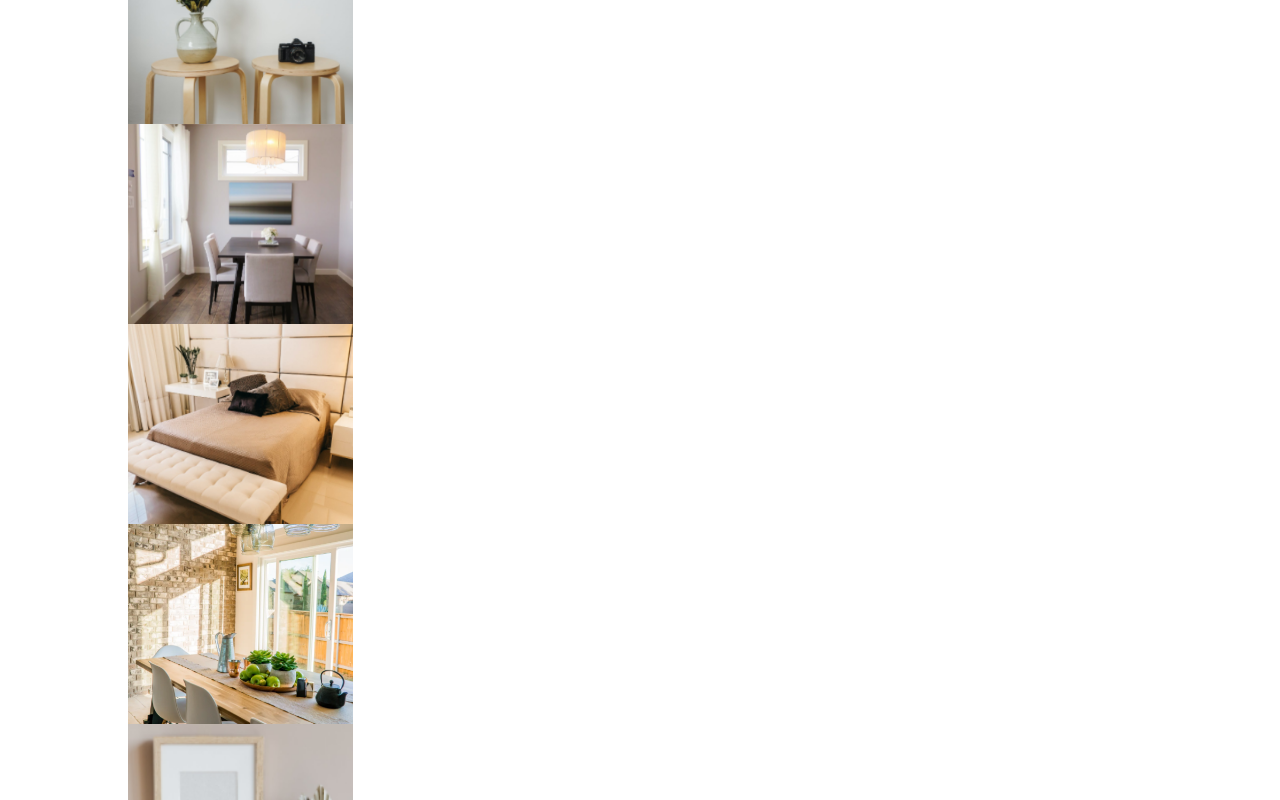
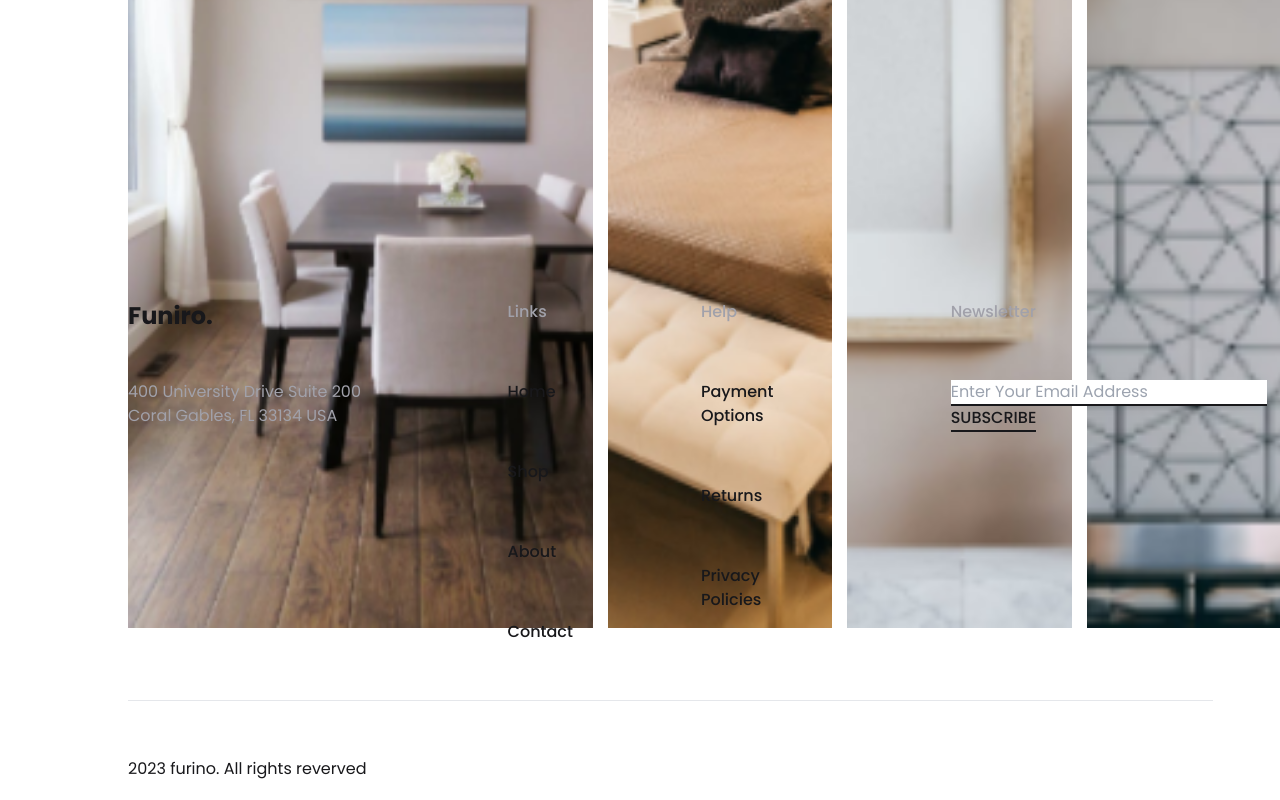
Before and after one commit to LizNgoNgoc/internetShop, a React (Create React App) app in the folder my-app/: page / in a window 1280 px wide. Shown: the part 4460-5260 px from the top of the page. Built offline with nearby package versions, Linux system fonts and the light colour scheme.

Commit message:
add grid changes

```diff
--- a/my-app/src/Components/FunitureContainer/FurnitureContainer.jsx
+++ b/my-app/src/Components/FunitureContainer/FurnitureContainer.jsx
@@ -7,13 +7,9 @@ export default function FurnitureContainer(){
 
 
 
-    return <div className="grid grid-flow-row">
+    return <div className="grid_mosaic">
         {arr.map((item, index) => {
-            return <div className="grid_mosaic" key={index}>
-                <div className={item}>
-                    <img src={item} alt="pic" className="" />
-                </div>
-            </div>
+            return <img src={item.img} alt="pic" key={index} className={item.className} />
         })}
     </div>
 
--- a/my-app/src/Components/FunitureContainer/styles.css
+++ b/my-app/src/Components/FunitureContainer/styles.css
@@ -2,7 +2,12 @@
     grid-auto-flow: dense;
     display: grid;
     grid-gap: 15px;
-    grid-template-columns: repeat(5, 1fr);
+    grid-template:
+    "a c e f h"
+    "a c e f h" 100%
+    "b d e g i" 100%
+    "b d e g i";
+    ;
     align-items: center;
     justify-items: center;
 }
@@ -36,3 +41,8 @@
     grid-row: span 2;
     height: 400px;
 }
+
+.img_center {
+    grid-column: span 2;
+
+}
--- a/my-app/src/Service/funiteureSlides.js
+++ b/my-app/src/Service/funiteureSlides.js
@@ -1,13 +1,11 @@
 export const arrCards = [
-    '/images/furniture/f1.png',
-    '/images/furniture/f2.png',
-    '/images/furniture/f3.png',
-    '/images/furniture/f4.png',
-    '/images/furniture/f5.png',
-    '/images/furniture/f6.png',
-    '/images/furniture/f7.png',
-    '/images/furniture/f8.png',
-    '/images/furniture/f9.png',
+    {img: '/images/furniture/f1.png', className:''},
+    {img: '/images/furniture/f2.png', className:''},
+    {img: '/images/furniture/f3.png', className:''},
+    {img: '/images/furniture/f7.png', className:''},
+    {img: '/images/furniture/f5.png', className:'img_center'},
+    {img: '/images/furniture/f4.png', className:''},
+    {img: '/images/furniture/f6.png', className:''},
+    {img: '/images/furniture/f8.png', className:''},
+    {img: '/images/furniture/f9.png', className:''}
 ]
-
-// arrCards.forEach((elem) => arrCards.indexOf(2) ? elem.classList.add('wide') : elem)
```
